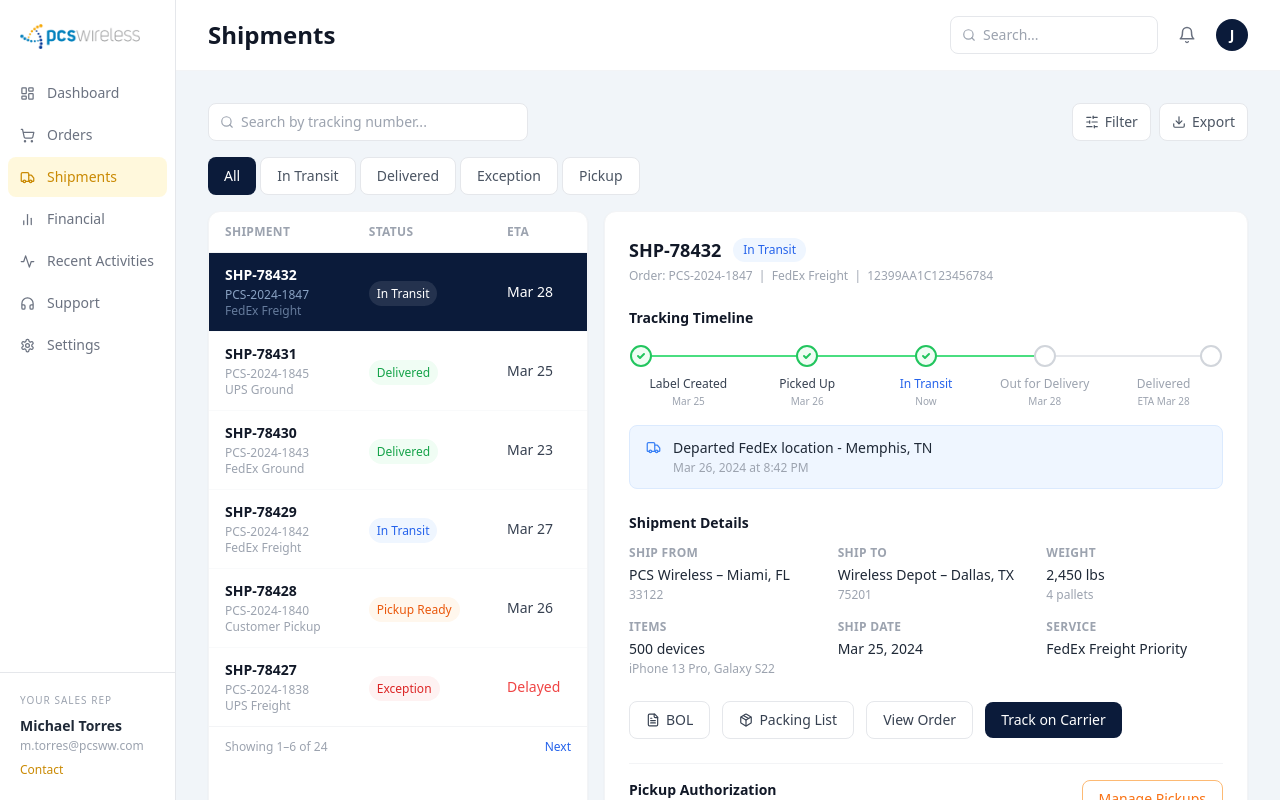
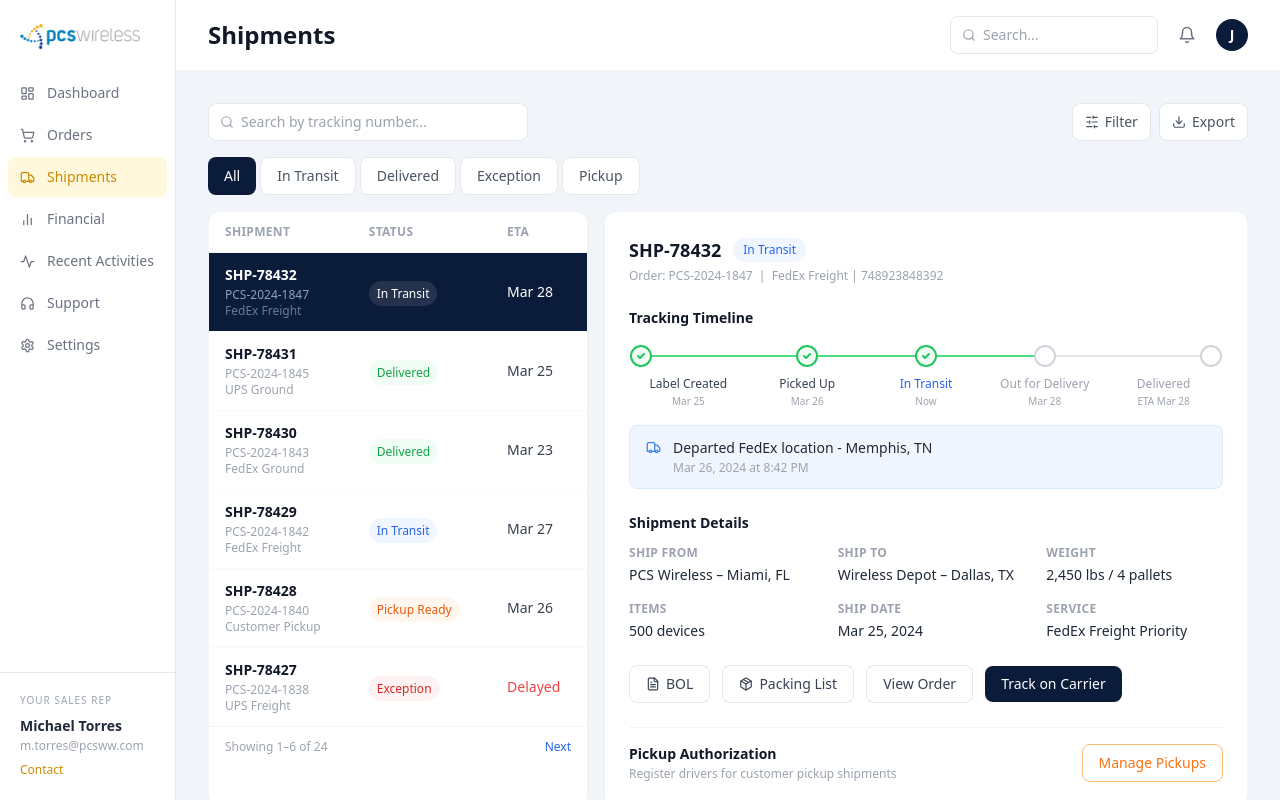
Before and after one commit to thomastorvpcs/pcs-customer-portal, a Next.js app in the folder frontend/: page /shipments in a window 1280 px wide. Built offline with nearby package versions, Linux system fonts and the light colour scheme.

Commit message:
Wire shipment detail view to selected shipment data with per-shipment timeline

```diff
--- a/frontend/app/(app)/shipments/page.jsx
+++ b/frontend/app/(app)/shipments/page.jsx
@@ -4,12 +4,96 @@
 import { Search, SlidersHorizontal, Download, CheckCircle2, CircleDot, Circle, Truck, FileText, Package, ArrowLeft } from 'lucide-react'
 
 const shipments = [
-  { id: 'SHP-78432', order: 'PCS-2024-1847', carrier: 'FedEx Freight', status: 'In Transit', eta: 'Mar 28' },
-  { id: 'SHP-78431', order: 'PCS-2024-1845', carrier: 'UPS Ground', status: 'Delivered', eta: 'Mar 25' },
-  { id: 'SHP-78430', order: 'PCS-2024-1843', carrier: 'FedEx Ground', status: 'Delivered', eta: 'Mar 23' },
-  { id: 'SHP-78429', order: 'PCS-2024-1842', carrier: 'FedEx Freight', status: 'In Transit', eta: 'Mar 27' },
-  { id: 'SHP-78428', order: 'PCS-2024-1840', carrier: 'Customer Pickup', status: 'Pickup Ready', eta: 'Mar 26' },
-  { id: 'SHP-78427', order: 'PCS-2024-1838', carrier: 'UPS Freight', status: 'Exception', eta: 'Delayed' },
+  {
+    id: 'SHP-78432', order: 'PCS-2024-1847', carrier: 'FedEx Freight', status: 'In Transit', eta: 'Mar 28',
+    tracking: '748923848392',
+    shipFrom: 'PCS Wireless – Miami, FL', shipTo: 'Wireless Depot – Dallas, TX',
+    weight: '2,450 lbs / 4 pallets', items: '500 devices',
+    shipDate: 'Mar 25, 2024', service: 'FedEx Freight Priority',
+    lastEvent: 'Departed FedEx location - Memphis, TN', lastEventTime: 'Mar 26, 2024 at 8:42 PM',
+    timeline: [
+      { label: 'Label Created', date: 'Mar 25', done: true },
+      { label: 'Picked Up', date: 'Mar 26', done: true },
+      { label: 'In Transit', date: 'Now', done: true, active: true },
+      { label: 'Out for Delivery', date: 'Mar 28', done: false },
+      { label: 'Delivered', date: 'ETA Mar 28', done: false },
+    ],
+  },
+  {
+    id: 'SHP-78431', order: 'PCS-2024-1845', carrier: 'UPS Ground', status: 'Delivered', eta: 'Mar 25',
+    tracking: '374839201847',
+    shipFrom: 'PCS Wireless – Miami, FL', shipTo: 'Metro by T-Mobile – Los Angeles, CA',
+    weight: '980 lbs / 2 pallets', items: '250 devices',
+    shipDate: 'Mar 23, 2024', service: 'UPS Ground',
+    lastEvent: 'Delivered - Los Angeles, CA', lastEventTime: 'Mar 25, 2024 at 2:14 PM',
+    timeline: [
+      { label: 'Label Created', date: 'Mar 23', done: true },
+      { label: 'Picked Up', date: 'Mar 23', done: true },
+      { label: 'In Transit', date: 'Mar 24', done: true },
+      { label: 'Out for Delivery', date: 'Mar 25', done: true },
+      { label: 'Delivered', date: 'Mar 25', done: true, active: true },
+    ],
+  },
+  {
+    id: 'SHP-78430', order: 'PCS-2024-1843', carrier: 'FedEx Ground', status: 'Delivered', eta: 'Mar 23',
+    tracking: '1Z839201847364',
+    shipFrom: 'PCS Wireless – Miami, FL', shipTo: 'AT&T Store – Chicago, IL',
+    weight: '1,280 lbs / 3 pallets', items: '320 devices',
+    shipDate: 'Mar 21, 2024', service: 'FedEx Ground',
+    lastEvent: 'Delivered - Chicago, IL', lastEventTime: 'Mar 23, 2024 at 11:05 AM',
+    timeline: [
+      { label: 'Label Created', date: 'Mar 21', done: true },
+      { label: 'Picked Up', date: 'Mar 22', done: true },
+      { label: 'In Transit', date: 'Mar 22', done: true },
+      { label: 'Out for Delivery', date: 'Mar 23', done: true },
+      { label: 'Delivered', date: 'Mar 23', done: true, active: true },
+    ],
+  },
+  {
+    id: 'SHP-78429', order: 'PCS-2024-1842', carrier: 'FedEx Freight', status: 'In Transit', eta: 'Mar 27',
+    tracking: '748923848001',
+    shipFrom: 'PCS Wireless – Miami, FL', shipTo: 'Metro by T-Mobile – New York, NY',
+    weight: '720 lbs / 2 pallets', items: '180 devices',
+    shipDate: 'Mar 22, 2024', service: 'FedEx Freight Economy',
+    lastEvent: 'Departed FedEx location - Philadelphia, PA', lastEventTime: 'Mar 25, 2024 at 6:30 PM',
+    timeline: [
+      { label: 'Label Created', date: 'Mar 22', done: true },
+      { label: 'Picked Up', date: 'Mar 22', done: true },
+      { label: 'In Transit', date: 'Now', done: true, active: true },
+      { label: 'Out for Delivery', date: 'Mar 27', done: false },
+      { label: 'Delivered', date: 'ETA Mar 27', done: false },
+    ],
+  },
+  {
+    id: 'SHP-78428', order: 'PCS-2024-1840', carrier: 'Customer Pickup', status: 'Pickup Ready', eta: 'Mar 26',
+    tracking: null,
+    shipFrom: 'PCS Wireless – Miami, FL', shipTo: 'Customer Pickup – Miami, FL',
+    weight: '3,200 lbs / 6 pallets', items: '800 devices',
+    shipDate: 'Mar 26, 2024', service: 'Customer Pickup',
+    lastEvent: 'Shipment ready for pickup at Miami facility', lastEventTime: 'Mar 26, 2024 at 9:00 AM',
+    timeline: [
+      { label: 'Label Created', date: 'Mar 25', done: true },
+      { label: 'Packed', date: 'Mar 25', done: true },
+      { label: 'Ready', date: 'Now', done: true, active: true },
+      { label: 'Picked Up', date: 'Mar 26', done: false },
+      { label: 'Complete', date: 'Est Mar 26', done: false },
+    ],
+  },
+  {
+    id: 'SHP-78427', order: 'PCS-2024-1838', carrier: 'UPS Freight', status: 'Exception', eta: 'Delayed',
+    tracking: '1Z738291047999',
+    shipFrom: 'PCS Wireless – Miami, FL', shipTo: 'Verizon Wireless – Chicago, IL',
+    weight: '3,200 lbs / 6 pallets', items: '800 devices',
+    shipDate: 'Mar 20, 2024', service: 'UPS Freight LTL',
+    lastEvent: 'Delivery exception - Address issue in Chicago, IL', lastEventTime: 'Mar 24, 2024 at 3:17 PM',
+    timeline: [
+      { label: 'Label Created', date: 'Mar 20', done: true },
+      { label: 'Picked Up', date: 'Mar 20', done: true },
+      { label: 'In Transit', date: 'Mar 21', done: true },
+      { label: 'Exception', date: 'Mar 24', done: false, active: true },
+      { label: 'Delivered', date: 'TBD', done: false },
+    ],
+  },
 ]
 
 const statusStyles = {
@@ -27,14 +111,6 @@
 }
 
 const tabs = ['All', 'In Transit', 'Delivered', 'Exception', 'Pickup']
-
-const trackingSteps = [
-  { label: 'Label Created', date: 'Mar 25', done: true },
-  { label: 'Picked Up', date: 'Mar 26', done: true },
-  { label: 'In Transit', date: 'Now', done: true, active: true },
-  { label: 'Out for Delivery', date: 'Mar 28', done: false },
-  { label: 'Delivered', date: 'ETA Mar 28', done: false },
-]
 
 export default function ShipmentsPage() {
   const [activeTab, setActiveTab] = useState('All')
@@ -78,11 +154,11 @@
               <div className="bg-white dark:bg-[#152035] rounded-2xl p-4 border border-gray-100 dark:border-white/5">
                 <h3 className="text-sm font-semibold text-gray-900 dark:text-white mb-4">Tracking Timeline</h3>
                 <div className="flex items-start">
-                  {trackingSteps.map((step, i) => (
+                  {mobileSelected.timeline.map((step, i) => (
                     <div key={step.label} className="flex items-start flex-1">
                       <div className="flex flex-col items-center flex-1">
                         <div className="flex items-center w-full">
-                          {i > 0 && <div className={`flex-1 h-0.5 -mr-1 ${trackingSteps[i - 1].done ? 'bg-green-400' : 'bg-gray-200 dark:bg-gray-600'}`} />}
+                          {i > 0 && <div className={`flex-1 h-0.5 -mr-1 ${mobileSelected.timeline[i - 1].done ? 'bg-green-400' : 'bg-gray-200 dark:bg-gray-600'}`} />}
                           <div className="flex-shrink-0 z-10">
                             {step.done ? (
                               <CheckCircle2 size={20} className="text-green-500" fill="#f0fdf4" />
@@ -92,7 +168,7 @@
                               <Circle size={20} className="text-gray-300 dark:text-gray-600" fill="white" />
                             )}
                           </div>
-                          {i < trackingSteps.length - 1 && <div className={`flex-1 h-0.5 -ml-1 ${step.done ? 'bg-green-400' : step.active ? 'progress-line-animated' : 'bg-gray-200 dark:bg-gray-600'}`} />}
+                          {i < mobileSelected.timeline.length - 1 && <div className={`flex-1 h-0.5 -ml-1 ${step.done ? 'bg-green-400' : step.active ? 'progress-line-animated' : 'bg-gray-200 dark:bg-gray-600'}`} />}
                         </div>
                         <p className={`text-[9px] font-medium mt-1.5 text-center leading-tight ${step.active ? 'text-blue-600' : step.done ? 'text-gray-700 dark:text-gray-300' : 'text-gray-400'}`}>{step.label}</p>
                         <p className="text-[8px] text-gray-400 mt-0.5">{step.date}</p>
@@ -103,8 +179,8 @@
                 <div className="mt-4 bg-blue-50 dark:bg-blue-900/20 border border-blue-100 dark:border-blue-800 rounded-xl px-3 py-2.5 flex items-start gap-2">
                   <Truck size={14} className="text-blue-500 mt-0.5 flex-shrink-0" />
                   <div>
-                    <p className="text-xs font-medium text-gray-800 dark:text-gray-200">Departed FedEx location - Memphis, TN</p>
-                    <p className="text-[10px] text-gray-400 mt-0.5">Mar 26, 2024 at 8:42 PM</p>
+                    <p className="text-xs font-medium text-gray-800 dark:text-gray-200">{mobileSelected.lastEvent}</p>
+                    <p className="text-[10px] text-gray-400 mt-0.5">{mobileSelected.lastEventTime}</p>
                   </div>
                 </div>
               </div>
@@ -114,10 +190,10 @@
                 <h3 className="text-sm font-semibold text-gray-900 dark:text-white mb-3">Shipment Details</h3>
                 <div className="grid grid-cols-2 gap-4">
                   {[
-                    { label: 'Ship From', value: 'PCS Wireless – Miami, FL' },
-                    { label: 'Ship To', value: 'Wireless Depot – Dallas, TX' },
-                    { label: 'Weight', value: '2,450 lbs / 4 pallets' },
-                    { label: 'Items', value: '500 devices' },
+                    { label: 'Ship From', value: mobileSelected.shipFrom },
+                    { label: 'Ship To', value: mobileSelected.shipTo },
+                    { label: 'Weight', value: mobileSelected.weight },
+                    { label: 'Items', value: mobileSelected.items },
                   ].map((item) => (
                     <div key={item.label}>
                       <p className="text-[10px] font-semibold text-gray-400 uppercase tracking-wide mb-1">{item.label}</p>
@@ -260,17 +336,17 @@
                   <h2 className="text-lg font-bold text-gray-900 dark:text-white">{selected.id}</h2>
                   <span className={`px-2.5 py-1 rounded-full text-xs font-medium ${statusStyles[selected.status]}`}>{selected.status}</span>
                 </div>
-                <p className="text-xs text-gray-400">Order: {selected.order} &nbsp;|&nbsp; {selected.carrier} &nbsp;|&nbsp; 12399AA1C123456784</p>
+                <p className="text-xs text-gray-400">Order: {selected.order} &nbsp;|&nbsp; {selected.carrier}{selected.tracking ? ` | ${selected.tracking}` : ''}</p>
               </div>
 
               <div>
                 <h3 className="text-sm font-semibold text-gray-900 dark:text-white mb-4">Tracking Timeline</h3>
                 <div className="flex items-start">
-                  {trackingSteps.map((step, i) => (
+                  {selected.timeline.map((step, i) => (
                     <div key={step.label} className="flex items-start flex-1">
                       <div className="flex flex-col items-center flex-1">
                         <div className="flex items-center w-full">
-                          {i > 0 && <div className={`flex-1 h-0.5 -mr-1 ${trackingSteps[i - 1].done ? 'bg-green-400' : 'bg-gray-200 dark:bg-gray-600'}`} />}
+                          {i > 0 && <div className={`flex-1 h-0.5 -mr-1 ${selected.timeline[i - 1].done ? 'bg-green-400' : 'bg-gray-200 dark:bg-gray-600'}`} />}
                           <div className="flex-shrink-0 z-10">
                             {step.done ? (
                               <CheckCircle2 size={24} className="text-green-500" fill="#f0fdf4" />
@@ -280,7 +356,7 @@
                               <Circle size={24} className="text-gray-300 dark:text-gray-600" fill="white" />
                             )}
                           </div>
-                          {i < trackingSteps.length - 1 && <div className={`flex-1 h-0.5 -ml-1 ${step.done ? 'bg-green-400' : step.active ? 'progress-line-animated' : 'bg-gray-200 dark:bg-gray-600'}`} />}
+                          {i < selected.timeline.length - 1 && <div className={`flex-1 h-0.5 -ml-1 ${step.done ? 'bg-green-400' : step.active ? 'progress-line-animated' : 'bg-gray-200 dark:bg-gray-600'}`} />}
                         </div>
                         <p className={`text-xs font-medium mt-2 text-center ${step.active ? 'text-blue-600' : step.done ? 'text-gray-700 dark:text-gray-300' : 'text-gray-400'}`}>{step.label}</p>
                         <p className="text-[10px] text-gray-400 mt-0.5">{step.date}</p>
@@ -291,8 +367,8 @@
                 <div className="mt-4 bg-blue-50 dark:bg-blue-900/20 border border-blue-100 dark:border-blue-800 rounded-lg px-4 py-3 flex items-start gap-3">
                   <Truck size={15} className="text-blue-500 mt-0.5 flex-shrink-0" />
                   <div>
-                    <p className="text-sm font-medium text-gray-800 dark:text-gray-200">Departed FedEx location - Memphis, TN</p>
-                    <p className="text-xs text-gray-400 mt-0.5">Mar 26, 2024 at 8:42 PM</p>
+                    <p className="text-sm font-medium text-gray-800 dark:text-gray-200">{selected.lastEvent}</p>
+                    <p className="text-xs text-gray-400 mt-0.5">{selected.lastEventTime}</p>
                   </div>
                 </div>
               </div>
@@ -301,17 +377,16 @@
                 <h3 className="text-sm font-semibold text-gray-900 dark:text-white mb-3">Shipment Details</h3>
                 <div className="grid grid-cols-3 gap-x-8 gap-y-4">
                   {[
-                    { label: 'Ship From', value: 'PCS Wireless – Miami, FL', sub: '33122' },
-                    { label: 'Ship To', value: 'Wireless Depot – Dallas, TX', sub: '75201' },
-                    { label: 'Weight', value: '2,450 lbs', sub: '4 pallets' },
-                    { label: 'Items', value: '500 devices', sub: 'iPhone 13 Pro, Galaxy S22' },
-                    { label: 'Ship Date', value: 'Mar 25, 2024' },
-                    { label: 'Service', value: 'FedEx Freight Priority' },
+                    { label: 'Ship From', value: selected.shipFrom },
+                    { label: 'Ship To', value: selected.shipTo },
+                    { label: 'Weight', value: selected.weight },
+                    { label: 'Items', value: selected.items },
+                    { label: 'Ship Date', value: selected.shipDate },
+                    { label: 'Service', value: selected.service },
                   ].map((item) => (
                     <div key={item.label}>
                       <p className="text-xs font-semibold text-gray-400 uppercase tracking-wide mb-1">{item.label}</p>
                       <p className="text-sm text-gray-800 dark:text-gray-200 font-medium">{item.value}</p>
-                      {item.sub && <p className="text-xs text-gray-400 mt-0.5">{item.sub}</p>}
                     </div>
                   ))}
                 </div>
```
